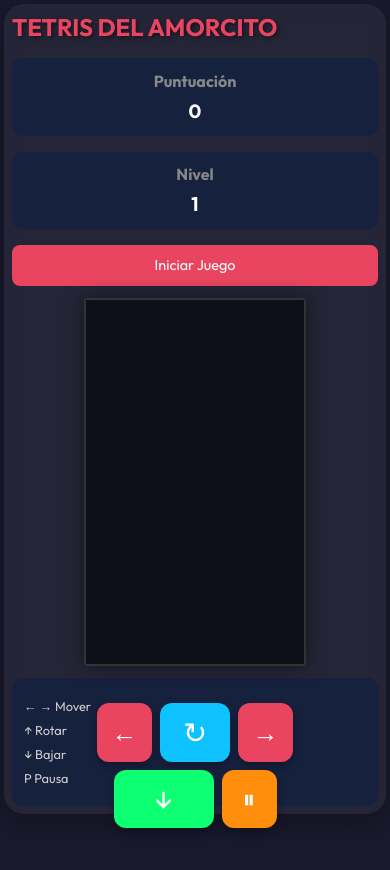
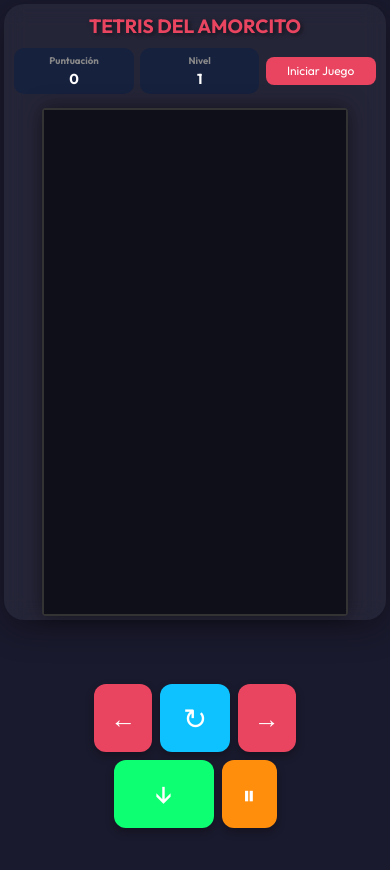
Before and after one commit to jwramirezc/tetris, a plain HTML site: page index.html in a window 390 px wide. After the commit the page ends 844 px from the top, so only its background shows below. Drawn offline with Linux system fonts and the light colour scheme.

Commit message:
feat: se mejora dimensiones en dispositivos moviles

```diff
--- a/script.js
+++ b/script.js
@@ -36,7 +36,9 @@ function resizeCanvas() {
     availableWidth = viewportWidth - sidePanelsWidth * 2 - gap * 2;
   } else {
     // Layout vertical: más espacio horizontal pero menos vertical
-    availableHeight = viewportHeight - 400; // espacio para paneles arriba/abajo
+    // En móviles, el game-info es más compacto (una fila), así que reservamos menos espacio
+    const mobileInfoHeight = window.innerWidth <= 768 ? 80 : 120;
+    availableHeight = viewportHeight - mobileInfoHeight - 180; // espacio reducido para paneles y controles
   }
 
   // Calcular tamaño máximo basado en proporción del juego (12:20 = 0.6)
--- a/style.css
+++ b/style.css
@@ -228,19 +228,53 @@ canvas {
     .game-container {
         flex-direction: column;
         align-items: center;
-        gap: 1.5rem;
+        gap: 1rem;
         padding: 1rem;
         width: 100%;
     }
 
     .game-info {
         width: 100%;
-        max-width: 300px;
+        max-width: 100%;
+        flex-direction: row;
+        gap: 0.75rem;
+        justify-content: center;
+        align-items: center;
+        flex-wrap: wrap;
+    }
+
+    .game-info h1 {
+        width: 100%;
+        text-align: center;
+        font-size: 1.8rem;
+        margin-bottom: 0.5rem;
+    }
+
+    .score-box, .level-box {
+        padding: 0.5rem 0.75rem;
+        min-width: 80px;
+        flex: 1;
+        max-width: 120px;
+    }
+
+    .score-box h2, .level-box h2 {
+        font-size: 0.75rem;
+        margin-bottom: 0.25rem;
+    }
+
+    .score-box span, .level-box span {
+        font-size: 1.2rem;
+    }
+
+    .game-info button {
+        padding: 0.6rem 1rem;
+        font-size: 0.9rem;
+        flex: 1;
+        max-width: 150px;
     }
 
     .controls-info {
-        width: 100%;
-        max-width: 300px;
+        display: none;
     }
 }
 
@@ -250,24 +284,51 @@ canvas {
         padding-bottom: 10rem; /* Espacio para los controles móviles */
     }
 
-    h1 {
-        font-size: 2rem;
+    .game-container {
+        padding: 0.5rem;
+        gap: 0.75rem;
     }
 
-    .game-container {
-        padding: 0.75rem;
-        gap: 1rem;
+    .game-info {
+        flex-direction: row;
+        gap: 0.5rem;
+        justify-content: space-between;
+        align-items: center;
+        width: 100%;
+        padding: 0.5rem;
     }
 
-    .game-info, .controls-info {
-        min-width: auto;
+    .game-info h1 {
         width: 100%;
-        max-width: 100%;
+        text-align: center;
+        font-size: 1.5rem;
+        margin-bottom: 0.25rem;
     }
 
-    button {
-        padding: 0.8rem;
+    .score-box, .level-box {
+        padding: 0.4rem 0.6rem;
+        min-width: 70px;
+        flex: 1;
+    }
+
+    .score-box h2, .level-box h2 {
+        font-size: 0.65rem;
+        margin-bottom: 0.2rem;
+    }
+
+    .score-box span, .level-box span {
         font-size: 1rem;
+    }
+
+    .game-info button {
+        padding: 0.5rem 0.8rem;
+        font-size: 0.85rem;
+        flex: 1;
+        max-width: 130px;
+    }
+
+    .controls-info {
+        display: none;
     }
 
     .mobile-controls {
@@ -281,35 +342,51 @@ canvas {
         padding-bottom: 9rem; /* Espacio para los controles móviles */
     }
 
-    h1 {
-        font-size: 1.5rem;
-    }
-
-    span {
-        font-size: 1.2rem;
-    }
-
     .game-container {
-        padding: 0.5rem;
-        gap: 0.75rem;
+        padding: 0.25rem;
+        gap: 0.5rem;
     }
 
     .game-info {
-        gap: 1rem;
+        flex-direction: row;
+        gap: 0.4rem;
+        justify-content: space-between;
+        align-items: center;
+        width: 100%;
+        padding: 0.4rem;
+    }
+
+    .game-info h1 {
+        width: 100%;
+        text-align: center;
+        font-size: 1.2rem;
+        margin-bottom: 0.2rem;
     }
 
     .score-box, .level-box {
-        padding: 0.8rem;
+        padding: 0.35rem 0.5rem;
+        min-width: 60px;
+        flex: 1;
+    }
+
+    .score-box h2, .level-box h2 {
+        font-size: 0.6rem;
+        margin-bottom: 0.15rem;
+    }
+
+    .score-box span, .level-box span {
+        font-size: 0.9rem;
+    }
+
+    .game-info button {
+        padding: 0.4rem 0.6rem;
+        font-size: 0.75rem;
+        flex: 1;
+        max-width: 110px;
     }
 
     .controls-info {
-        padding: 0.75rem;
-        font-size: 0.8rem;
-    }
-
-    button {
-        padding: 0.7rem;
-        font-size: 0.9rem;
+        display: none;
     }
 
     .mobile-btn {
```
